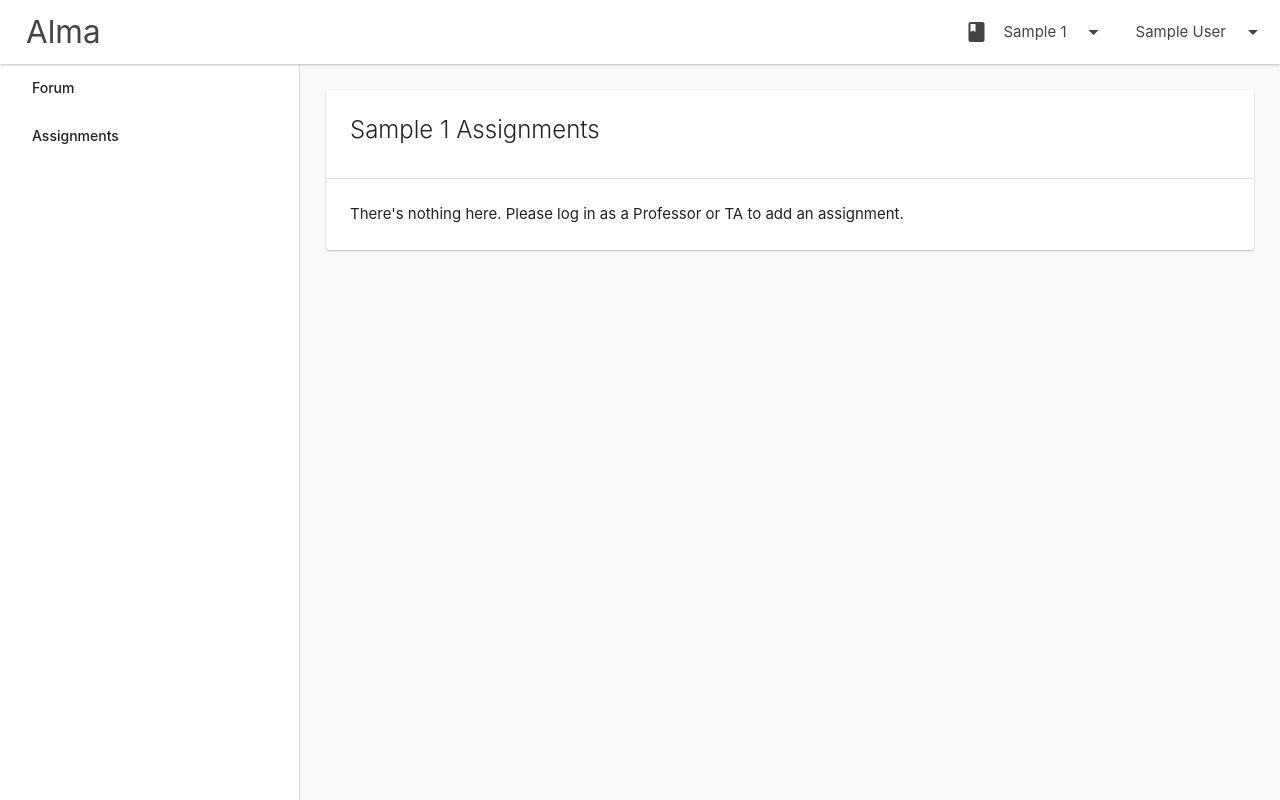
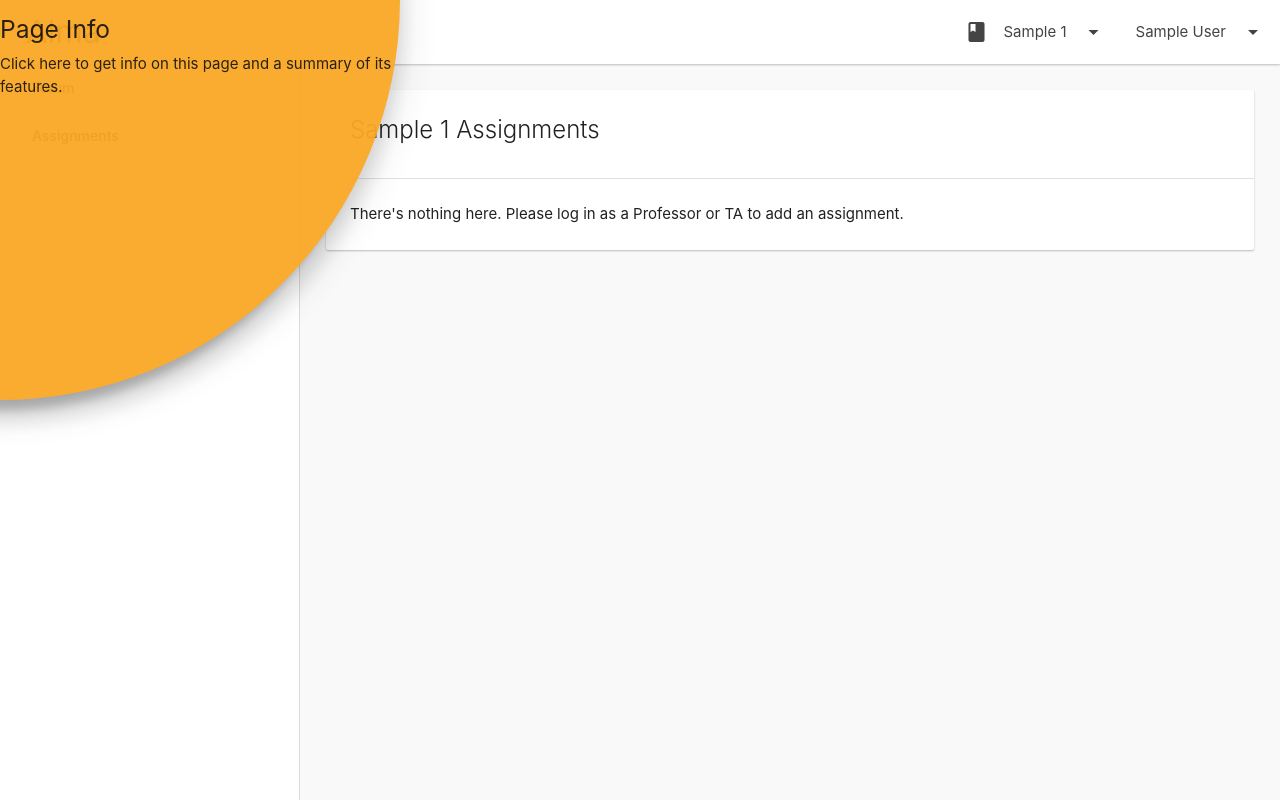
Before and after one commit to StasJ/CSCI3308, a Django app: page /course/1/assignments/ in a window 1280 px wide. Run offline with Django 3.2, Linux system fonts and the light colour scheme; a user stored in the database is signed in; tables that the repository leaves empty hold one stand-in row (values such as "Sample post"); some libraries are stand-ins or nearby versions.

Commit message:
Made info modal universal

```diff
--- a/templates/base.html
+++ b/templates/base.html
@@ -48,6 +48,21 @@
 	</ul>
 </header>
 
+
+<a href="#info-modal" id="info-button" data-target="info-modal" class="hide modal-trigger btn-floating btn-large waves-effect waves-light yellow darken-3"><i class="material-icons">info_outline</i></a>
+<div id="info-modal" class="modal modal-fixed-footer">
+	<div class="modal-content">
+	</div>
+	<div class="modal-footer"><a class="modal-action modal-close waves-effect waves-green btn-flat" href="#!">Close</a></div>
+</div>
+<div id="info-tap-target" class="tap-target yellow darken-3" data-target="info-button">
+	<div class="tap-target-content">
+		<h5>Page Info</h5>
+		<p>Click here to get info on this page and a summary of its features.</p>
+	</div>
+</div>
+
+
 <main>
 {% block main %}{% endblock %}
 </main>
@@ -72,6 +87,20 @@
 		MQ.StaticMath(this);
 	});
 
+	if ($('#info-content').length === 1) {
+		$('#info-modal > .modal-content').html($('#info-content').html());
+		$('#info-button').removeClass('hide');
+	}
+
+	{% if info_shown != None %}
+	{% if not info_shown %}
+	$('#info-tap-target').featureDiscovery();
+	$('#info-tap-target').featureDiscovery('open');
+	{% endif %}
+	{% endif %}
+
+
+
 	{% block document_ready %}{% endblock %}
 });
 </script>
```
Also changed, not shown: forum/templates/forum/posts.html (+3 -19 lines).
